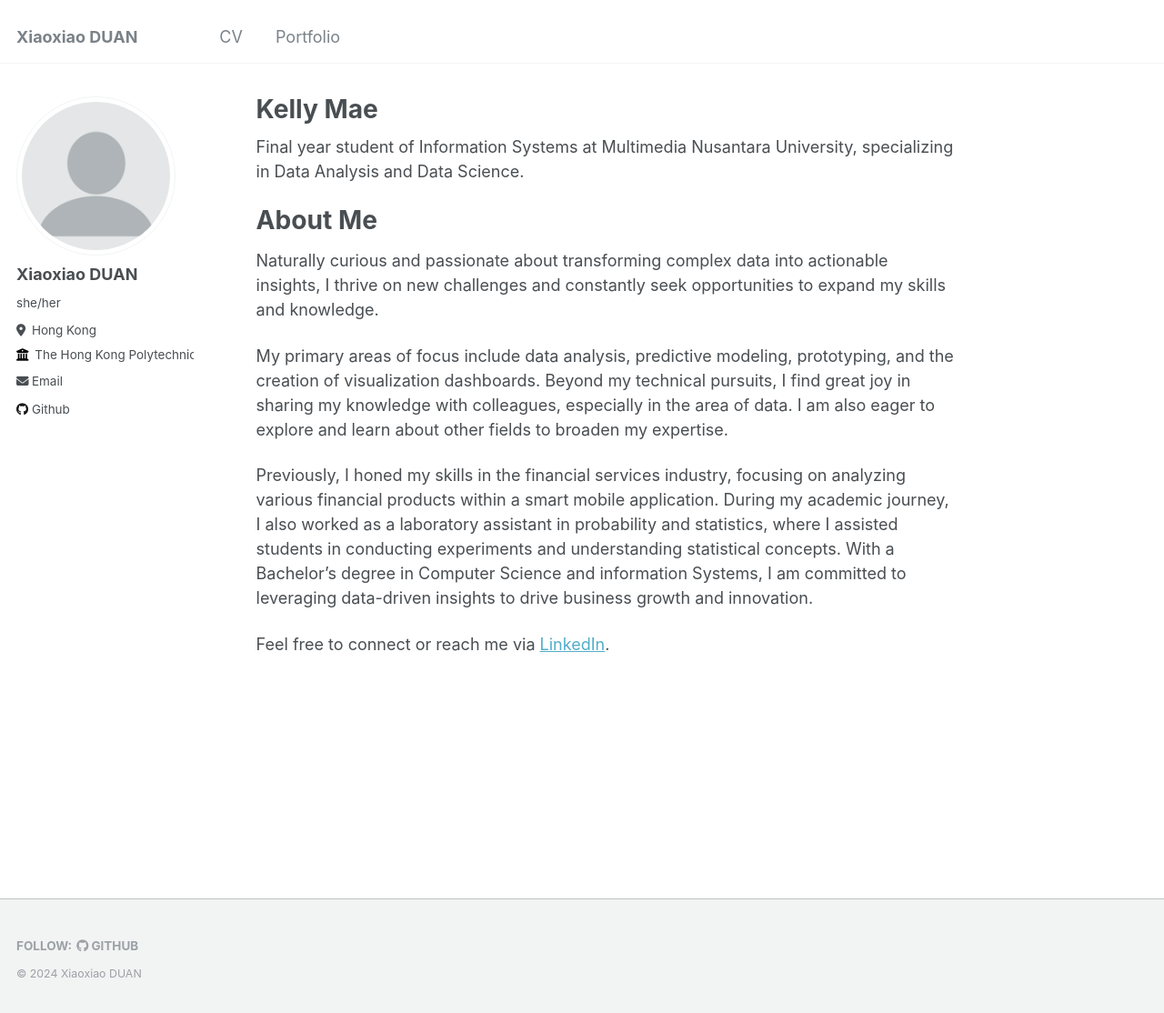
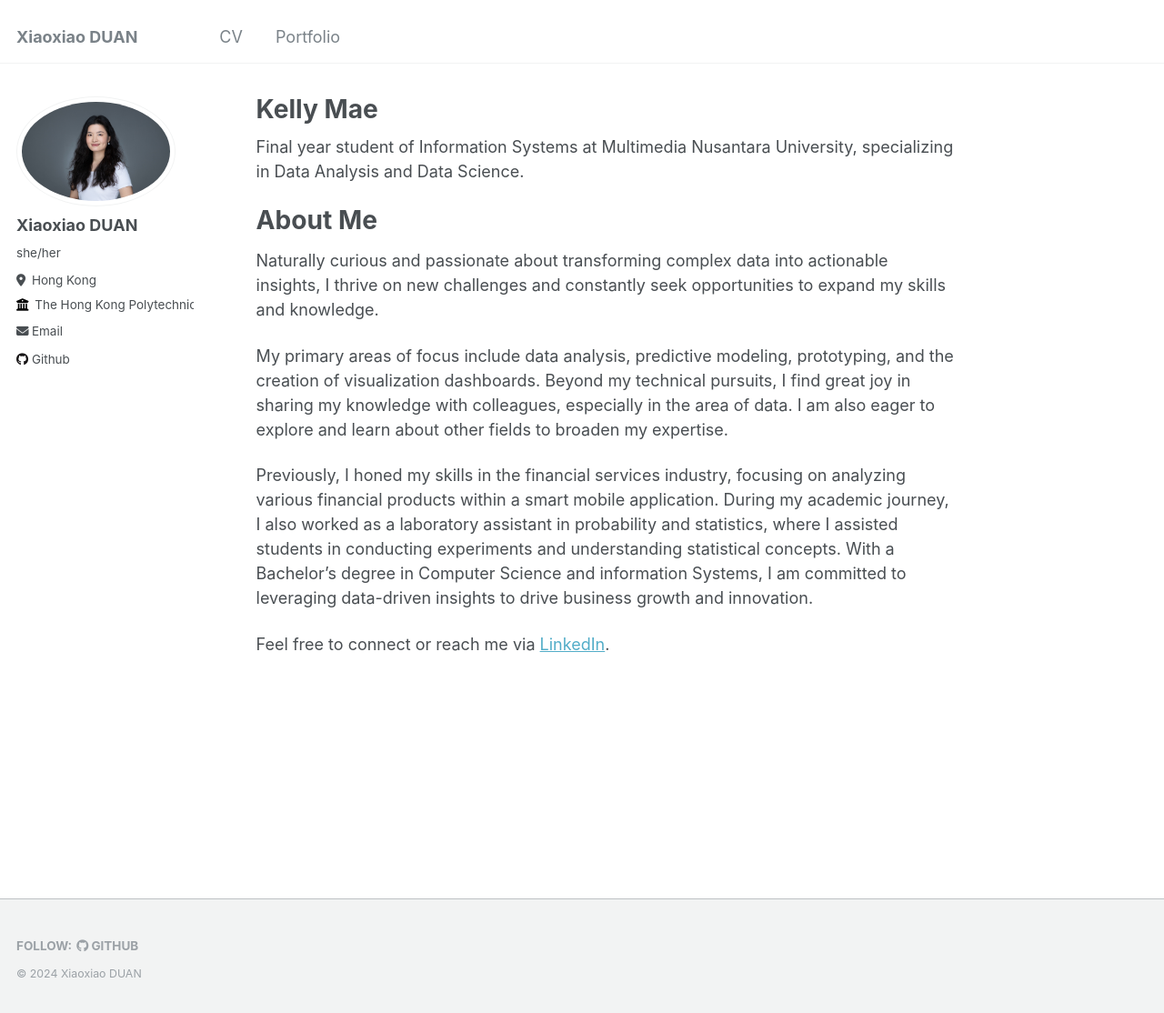
Before and after one commit to Xiaoxiao1087/XiaoxiaoDUAN, a Jekyll site: the page built from _pages/about.md, in a window 1280 px wide and 1117 px high. Shown: the top 1114 px of the window at 91% size. Built offline with Jekyll 4.4.1, drawn with Linux system fonts in a browser that asks for light colours.

Commit message:
Update _config.yml

```diff
--- a/_config.yml
+++ b/_config.yml
@@ -13,7 +13,7 @@ repository               : "antonettekelly/antonettekelly.github.io"
 #               Additional customization can be done by editing /_includes/author-profile.html
 author:
   # Biographic information
-  avatar           : "profile.PNG"
+  avatar           : "authorprofile.jpg"
   name             : "Xiaoxiao DUAN"
   pronouns         : "she/her"
   bio              : # "Short biography for the left-hand sidebar"
```
